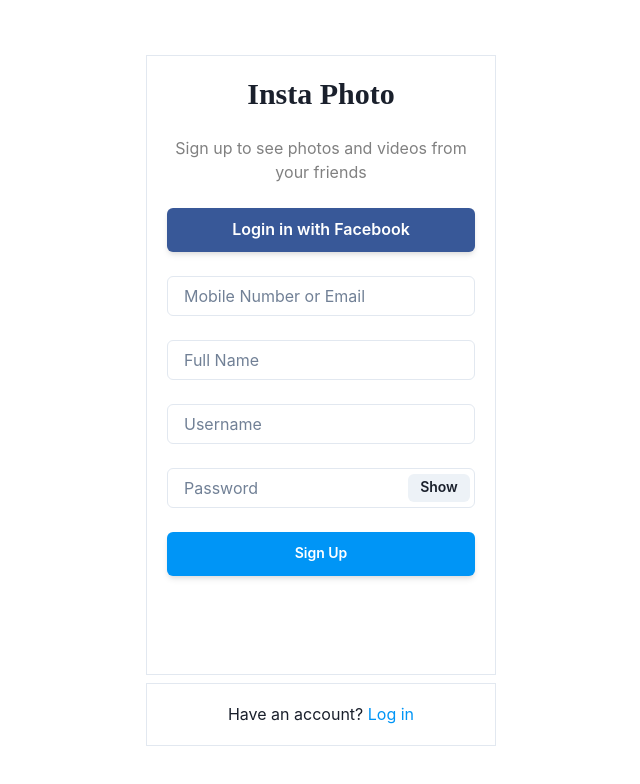
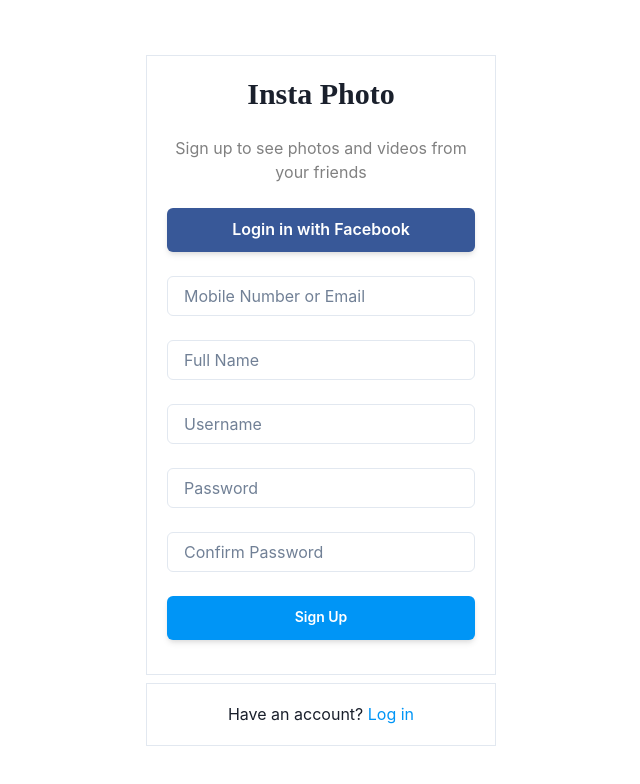
Before and after one commit to E-Turcios/insta--photo, a React app: page /signup in a window 1280 px wide. Shown: the top 784 px of the page, without its empty margins (319-959 px from the left). Built offline with nearby package versions, Linux system fonts and the light colour scheme; no server answers; a web font is replaced by a local one.

Commit message:
feat: replaced password form with input password

```diff
--- a/client/components/Signup.jsx
+++ b/client/components/Signup.jsx
@@ -1,5 +1,4 @@
 import React, { useState, useRef } from 'react';
-
 import {
   FormControl,
   FormLabel,
@@ -17,6 +16,7 @@
 } from '@chakra-ui/react';
 import { Link as RouterLink } from 'react-router-dom';
 import { useAuth } from '../context/AuthContext';
+import InputPassword from './InputPassword'
 export default function Signup() {
   const [show, setShow] = useState(false);
   const emailRef = useRef();
@@ -70,20 +70,9 @@
         <Input id="username" type="text" placeholder="Username" />
       </FormControl>
 
-      <FormControl>
-        <InputGroup>
-          <Input
-            id="password" placeholder="Password"
-            type={show ? 'text' : 'password'}
-            ref={passwordRef}
-          />
-          <InputRightElement width="4.5rem">
-            <Button h="1.75rem" size="sm" onClick={handleClick}>
-              {show ? 'Hide' : 'Show'}
-            </Button>
-          </InputRightElement>
-        </InputGroup>
-      </FormControl>
+      <InputPassword ref={passwordRef}/>
+      <InputPassword ref={confirmPasswordRef} placeholder="Confirm Password"/>
+
       <Button h="2.75rem" size="sm" onClick={Event => handleSignUp(Event)} color="white"
           backgroundColor="#0095f6"
           shadow="md">
```
